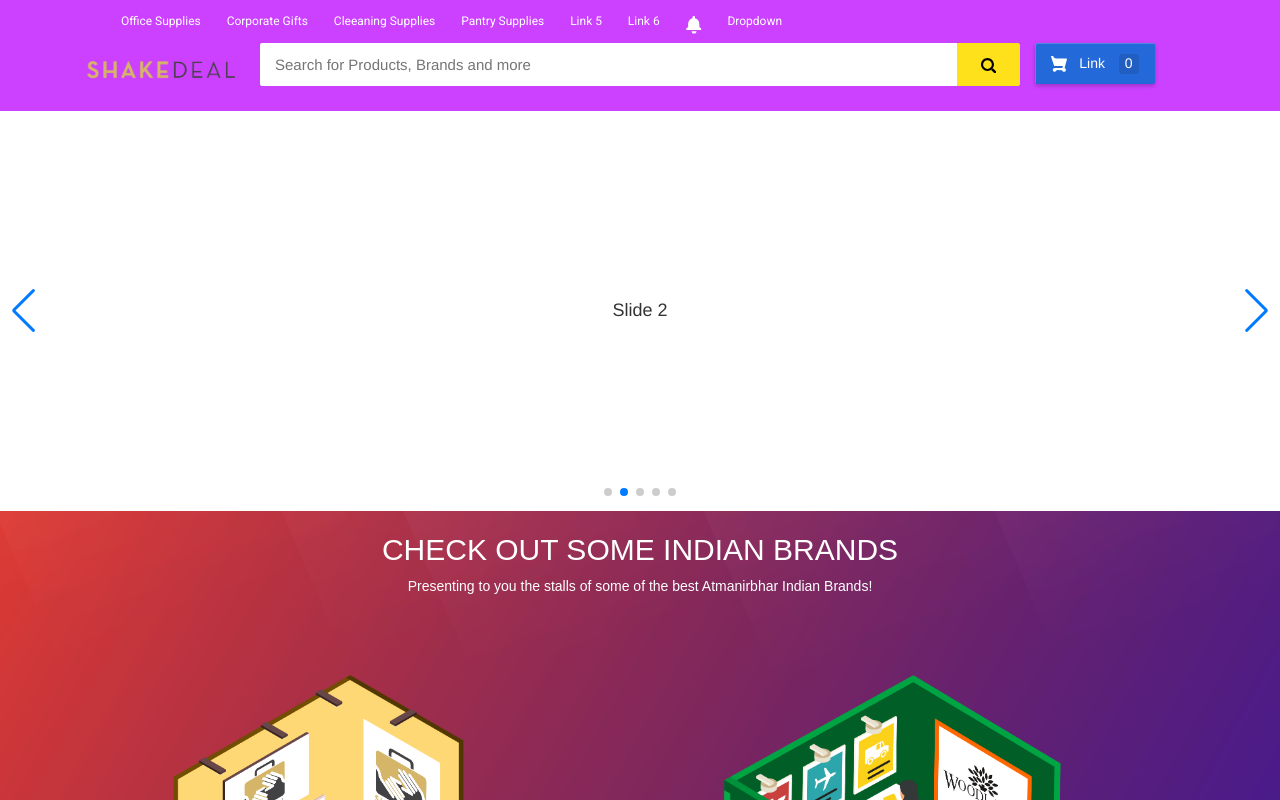
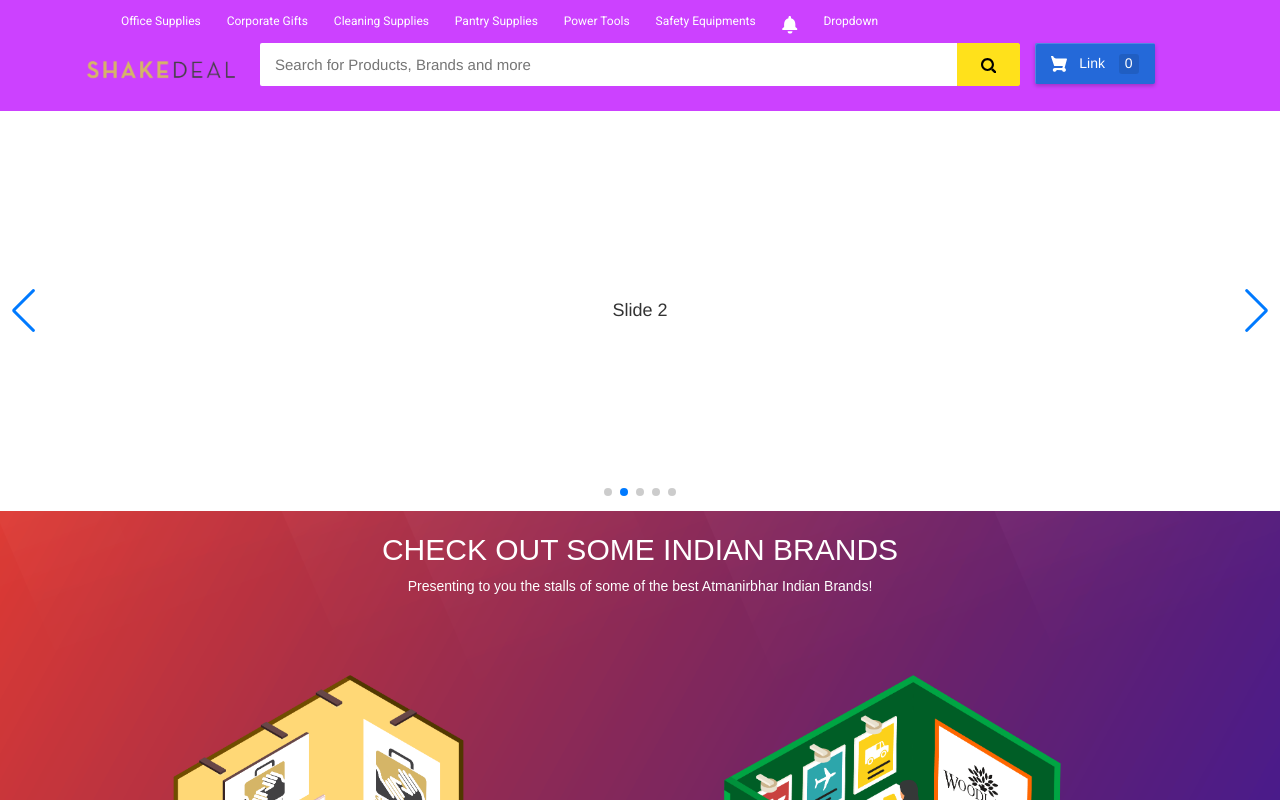
Before and after one commit to arajsinha/Shakedeal-Hackathon, a plain HTML site: page hackathon/india.html in a window 1280 px wide. Shown: the top 800 px of the page. Drawn offline with nearby package versions, Linux system fonts and the light colour scheme.

Commit message:
Update india.html

```diff
--- a/hackathon/india.html
+++ b/hackathon/india.html
@@ -60,38 +60,38 @@
                 <ul class="largenav pull-right">
                     <li class="upper-links dropdown"><a class="links" href="">Office Supplies</a>
                         <ul class="dropdown-menu">
-                            <li class="profile-li"><a class="profile-links" href="">Link</a></li>
-                            <li class="profile-li"><a class="profile-links" href="">Link</a>
+                            <li class="profile-li"><a class="profile-links" href="">Office Machines</a></li>
+                            <li class="profile-li"><a class="profile-links" href="">A4 & Photocopier Paper</a>
                             </li>
-                            <li class="profile-li"><a class="profile-links" href="">Link</a></li>
-                            <li class="profile-li"><a class="profile-links" href="">Link</a></li>
-                            <li class="profile-li"><a class="profile-links" href="">Link</a></li>
-                            <li class="profile-li"><a class="profile-links" href="">Link</a></li>
-                            <li class="profile-li"><a class="profile-links" href="">Link</a></li>
+                            <li class="profile-li"><a class="profile-links" href="">Writing and Correction</a></li>
+                            <li class="profile-li"><a class="profile-links" href="">Printer Cartridges</a></li>
+                            <li class="profile-li"><a class="profile-links" href="">Computer Supplies</a></li>
+                            <li class="profile-li"><a class="profile-links" href="">File & Folders</a></li>
+                            <li class="profile-li"><a class="profile-links" href="">Tapes</a></li>
                         </ul>
                     </li>
                     <li class="upper-links dropdown"><a class="links" href="">Corporate Gifts</a>
                         <ul class="dropdown-menu">
-                            <li class="profile-li"><a class="profile-links" href="">Link</a></li>
-                            <li class="profile-li"><a class="profile-links" href="">Link</a>
+                            <li class="profile-li"><a class="profile-links" href="">Apparel</a></li>
+                            <li class="profile-li"><a class="profile-links" href="">Movie</a>
                             </li>
-                            <li class="profile-li"><a class="profile-links" href="">Link</a></li>
-                            <li class="profile-li"><a class="profile-links" href="">Link</a></li>
-                            <li class="profile-li"><a class="profile-links" href="">Link</a></li>
-                            <li class="profile-li"><a class="profile-links" href="">Link</a></li>
-                            <li class="profile-li"><a class="profile-links" href="">Link</a></li>
+                            <li class="profile-li"><a class="profile-links" href="">Entertainment</a></li>
+                            <li class="profile-li"><a class="profile-links" href="">F&B</a></li>
+                            <li class="profile-li"><a class="profile-links" href="">Consumer Electronics</a></li>
+                            <li class="profile-li"><a class="profile-links" href="">Home Appliances</a></li>
+                            <li class="profile-li"><a class="profile-links" href="">Watches</a></li>
                         </ul>
                     </li>
-                    <li class="upper-links dropdown"><a class="links" href="">Cleeaning Supplies</a>
+                    <li class="upper-links dropdown"><a class="links" href="">Cleaning Supplies</a>
                         <ul class="dropdown-menu">
-                            <li class="profile-li"><a class="profile-links" href="">Link</a></li>
-                            <li class="profile-li"><a class="profile-links" href="">Link</a>
+                            <li class="profile-li"><a class="profile-links" href="">Brooms</a></li>
+                            <li class="profile-li"><a class="profile-links" href="">Misc.</a>
                             </li>
-                            <li class="profile-li"><a class="profile-links" href="">Link</a></li>
-                            <li class="profile-li"><a class="profile-links" href="">Link</a></li>
-                            <li class="profile-li"><a class="profile-links" href="">Link</a></li>
-                            <li class="profile-li"><a class="profile-links" href="">Link</a></li>
-                            <li class="profile-li"><a class="profile-links" href="">Link</a></li>
+                            <li class="profile-li"><a class="profile-links" href="">Spill Kits</a></li>
+                            <li class="profile-li"><a class="profile-links" href="">Brushes</a></li>
+                            <li class="profile-li"><a class="profile-links" href="">Cleaning Liquid</a></li>
+                            <li class="profile-li"><a class="profile-links" href="">Vaporizers</a></li>
+                            <li class="profile-li"><a class="profile-links" href="">Hand Care</a></li>
                         </ul>
                     </li>
                     <li class="upper-links dropdown"><a class="links" href="">Pantry Supplies</a>
@@ -106,7 +106,7 @@
                             <li class="profile-li"><a class="profile-links" href="">Link</a></li>
                         </ul>
                     </li>
-                    <li class="upper-links dropdown"><a class="links" href="">Link 5</a>
+                    <li class="upper-links dropdown"><a class="links" href="">Power Tools</a>
                         <ul class="dropdown-menu">
                             <li class="profile-li"><a class="profile-links" href="">Link</a></li>
                             <li class="profile-li"><a class="profile-links" href="">Link</a>
@@ -118,7 +118,7 @@
                             <li class="profile-li"><a class="profile-links" href="">Link</a></li>
                         </ul>
                     </li>
-                    <li class="upper-links dropdown"><a class="links" href="">Link 6</a>
+                    <li class="upper-links dropdown"><a class="links" href="">Safety Equipments</a>
                         <ul class="dropdown-menu">
                             <li class="profile-li"><a class="profile-links" href="">Link</a></li>
                             <li class="profile-li"><a class="profile-links" href="">Link</a>
```
